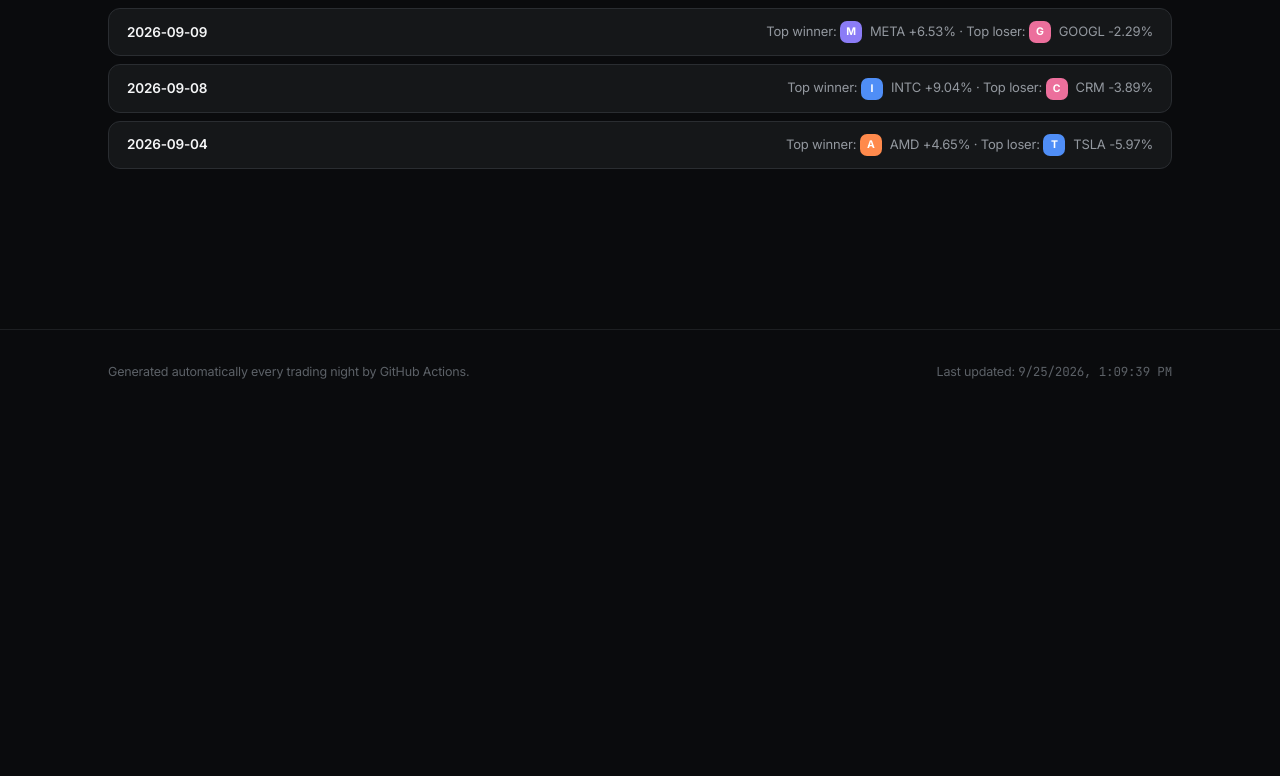
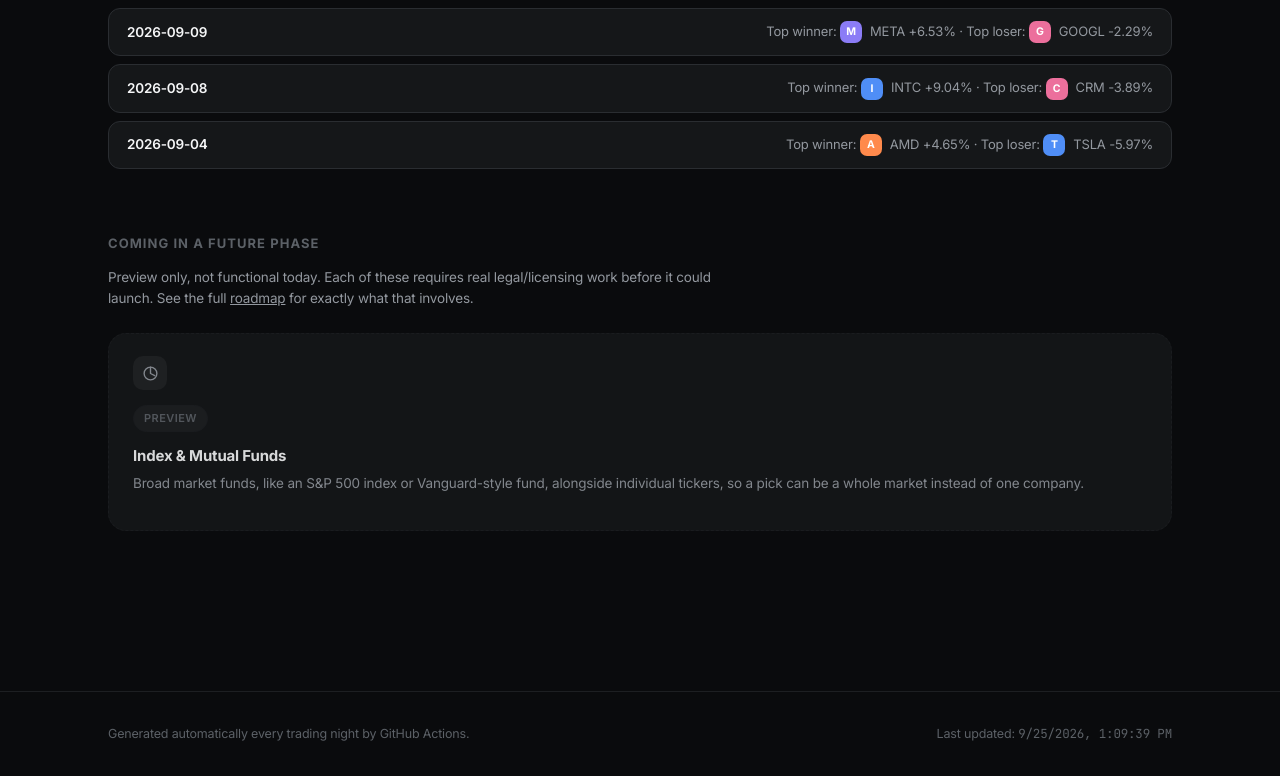
Before and after one commit to JackSmiley1/market-brief-agent, a website: page docs/index.html in a window 1280 px wide. Shown: the part 4886-5662 px from the top of the page. Before the commit the page ends 5299 px from the top, so only its background shows below. Drawn offline with nearby package versions, Linux system fonts and the light colour scheme.

Commit message:
Add mutual funds roadmap preview section (non-functional, clearly labeled)

```diff
--- a/docs/index.html
+++ b/docs/index.html
@@ -342,6 +342,32 @@
 
   .loading { color: var(--muted-dim); padding: 24px; text-align: center; font-size: 13.5px; }
 
+  /* ---- Roadmap preview cards ----
+     Deliberately styled to read as NOT a live feature: dashed border,
+     desaturated icon badge, muted "Preview" pill instead of the vibrant
+     colors used for real data elsewhere on this page. The goal is that
+     nobody glancing at this section could mistake it for something that
+     actually works today. */
+  .preview-card {
+    background: var(--panel); border: 1px dashed var(--border-soft); border-radius: var(--radius);
+    padding: 22px 24px; opacity: 0.88;
+  }
+  .preview-card .icon-badge {
+    width: 34px; height: 34px; border-radius: 10px;
+    display: flex; align-items: center; justify-content: center;
+    background: hsla(0, 0%, 100%, 0.05); color: var(--muted);
+    margin-bottom: 14px;
+  }
+  .preview-card .icon-badge svg { width: 17px; height: 17px; }
+  .preview-card h3 { margin: 0 0 6px; font-size: 15px; font-weight: 700; color: var(--text); }
+  .preview-card p { margin: 0 0 14px; color: var(--muted); font-size: 13.5px; line-height: 1.55; }
+  .preview-pill {
+    display: inline-flex; align-items: center; gap: 5px;
+    font-size: 11px; font-weight: 600; text-transform: uppercase; letter-spacing: 0.04em;
+    color: var(--muted-dim); background: hsla(0, 0%, 100%, 0.04); border: 1px solid var(--border-soft);
+    border-radius: 100px; padding: 4px 10px;
+  }
+
   @media (max-width: 600px) {
     .hero h1 { font-size: 28px; }
     .shell { padding: 0 18px; }
@@ -452,6 +478,21 @@
       <div class="section-head"><h2>On-Demand Trades</h2></div>
       <p class="section-sub">User-prompted, ad hoc trades: analyzed and (if flagged) opened on request rather than by the fixed nightly watchlist. Excluded from the sizing-lever evidence above on purpose, since they're a different, uncontrolled selection process.</p>
       <div class="brief-list" id="on-demand-list"></div>
+    </section>
+
+    <section id="roadmap-preview">
+      <div class="section-head"><h2>Coming In A Future Phase</h2></div>
+      <p class="section-sub">Preview only, not functional today. Each of these requires real legal/licensing work before it could launch. See the full <a href="https://github.com/JackSmiley1/market-brief-agent/blob/main/roadmap.md" target="_blank" style="color:var(--muted); text-decoration:underline;">roadmap</a> for exactly what that involves.</p>
+      <div class="bucket-grid">
+        <div class="preview-card">
+          <div class="icon-badge">
+            <svg viewBox="0 0 16 16" fill="none" stroke="currentColor" stroke-width="1.3" stroke-linecap="round" stroke-linejoin="round" xmlns="http://www.w3.org/2000/svg"><circle cx="8" cy="8" r="6"/><path d="M8 2v6l4 2"/></svg>
+          </div>
+          <span class="preview-pill">Preview</span>
+          <h3 style="margin-top:12px;">Index &amp; Mutual Funds</h3>
+          <p>Broad market funds, like an S&amp;P 500 index or Vanguard-style fund, alongside individual tickers, so a pick can be a whole market instead of one company.</p>
+        </div>
+      </div>
     </section>
   </main>
 </div>
```
